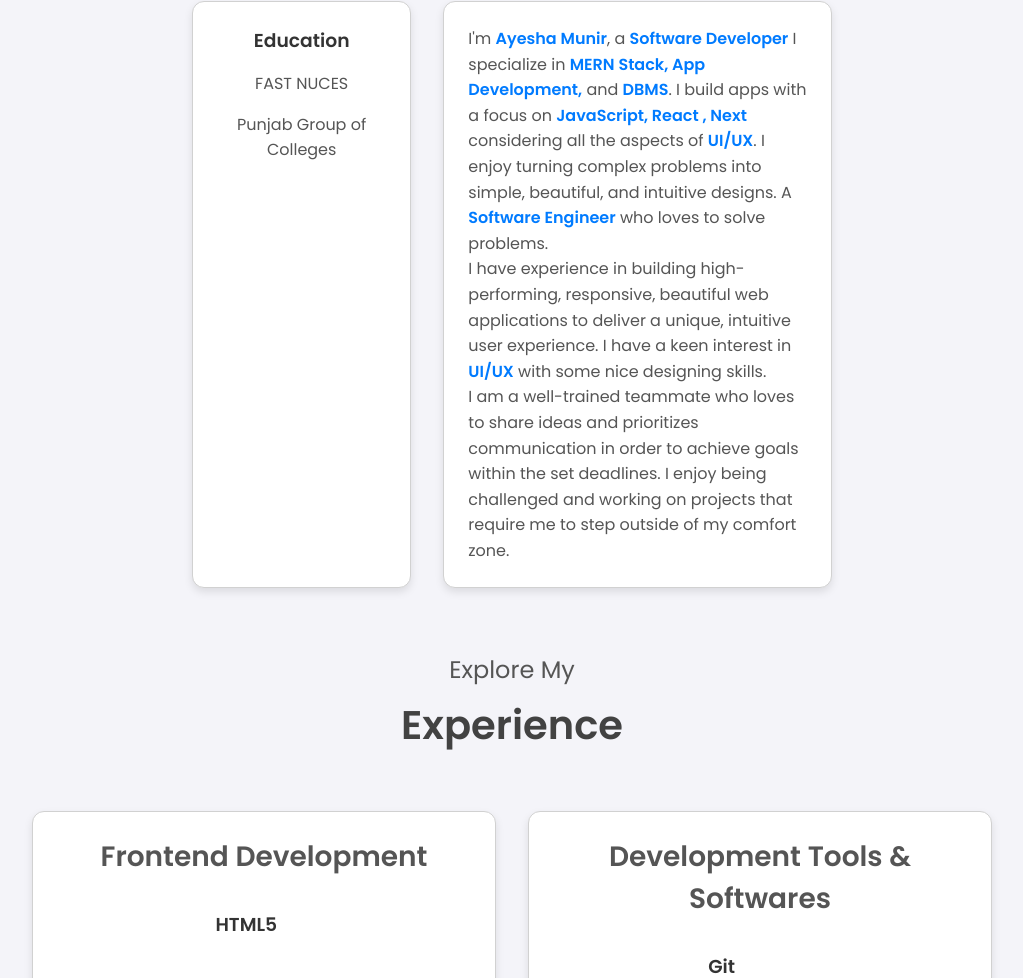
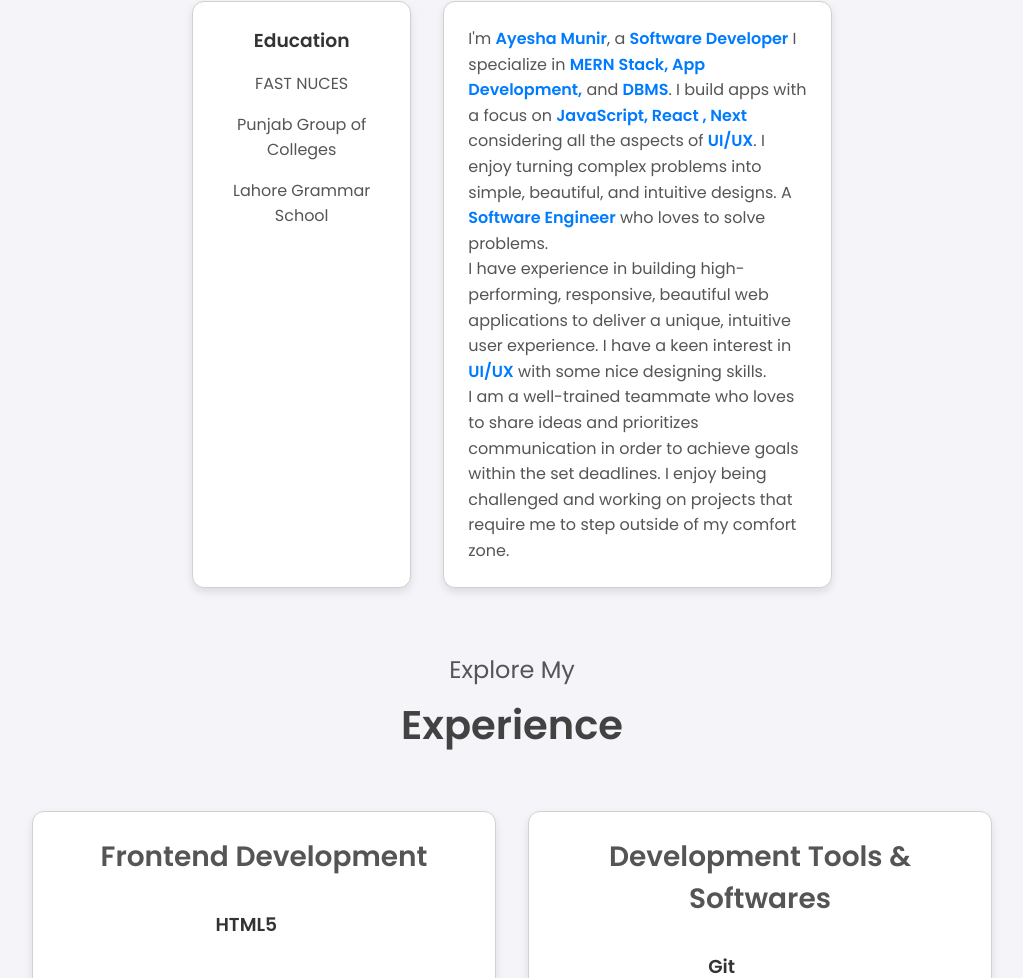
Before and after one commit to ayesha942/myportfolio, a plain HTML site: page index.html in a window 1280 px wide. Shown: the part 966-1944 px from the top of the page, without its empty margins (128-1151 px from the left). Drawn offline with Linux system fonts and the light colour scheme.

Commit message:
committed

```diff
--- a/index.html
+++ b/index.html
@@ -77,6 +77,7 @@
                         <h3>Education</h3>
                         <p>FAST NUCES</p>
                         <p>Punjab Group of Colleges</p>
+                        <p>Lahore Grammar School</p>
                     </div>
                     <div class="text-container">
                         <p>
```
